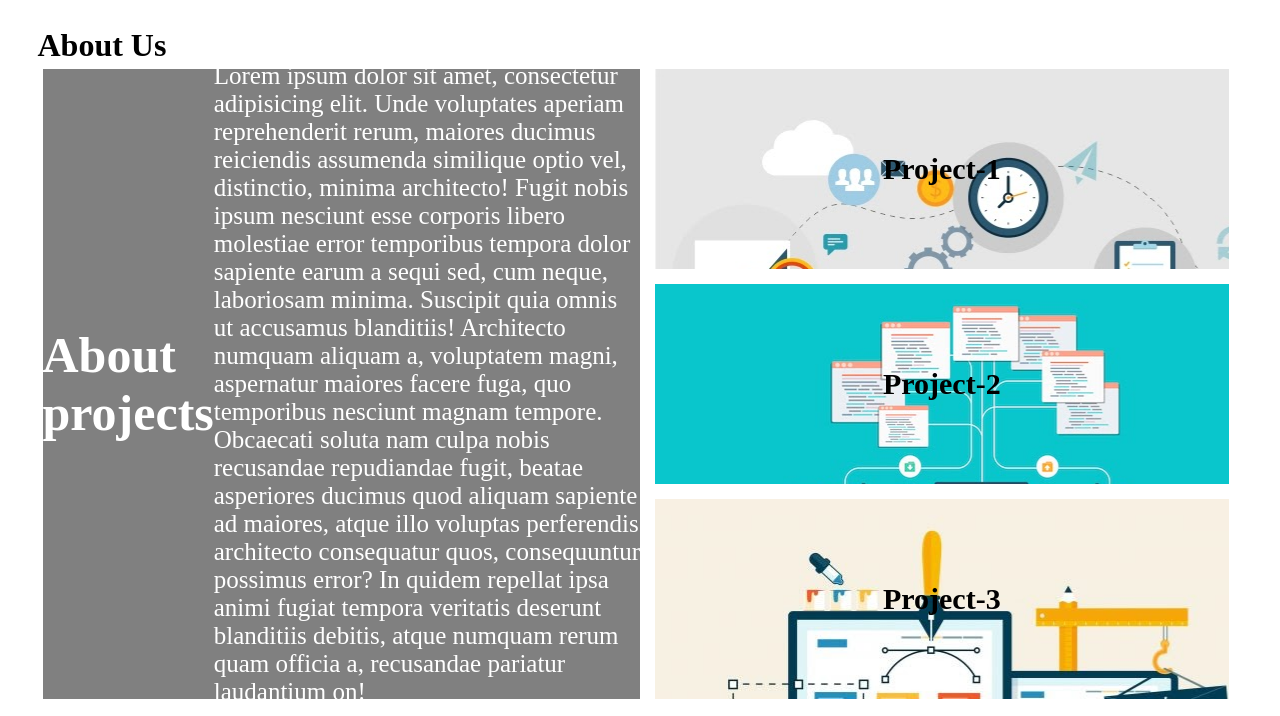
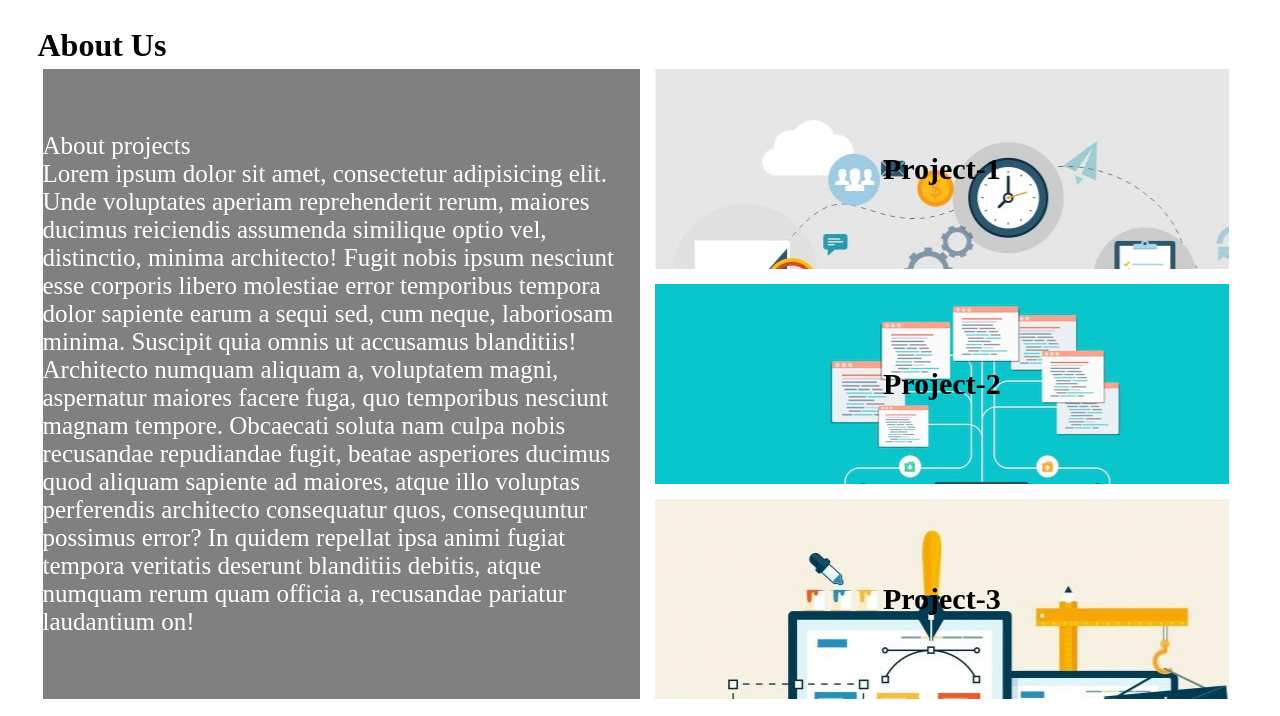
Before and after one commit to pal-garg/practical-8, a plain HTML site: page index.html in a window 1280 px wide. Shown: the part 730-1446 px from the top of the page. Drawn offline with Linux system fonts and the light colour scheme.

Commit message:
Add files via upload

```diff
--- a/index.html
+++ b/index.html
@@ -252,9 +252,7 @@ margin:30px;
         </div>
         <h1 class="styling">About Us</h1>
         <div id="Aboutus">
-          <div id="left-sidebar"><h1>About projects</h1>
-            <br>
-          <p> Lorem ipsum dolor sit amet, consectetur adipisicing elit.
+          <div id="left-sidebar"><p>About projects<br>Lorem ipsum dolor sit amet, consectetur adipisicing elit.
                Unde voluptates aperiam reprehenderit rerum, maiores ducimus
                reiciendis assumenda similique optio vel, distinctio, minima
                architecto! Fugit nobis ipsum nesciunt esse corporis libero
```
